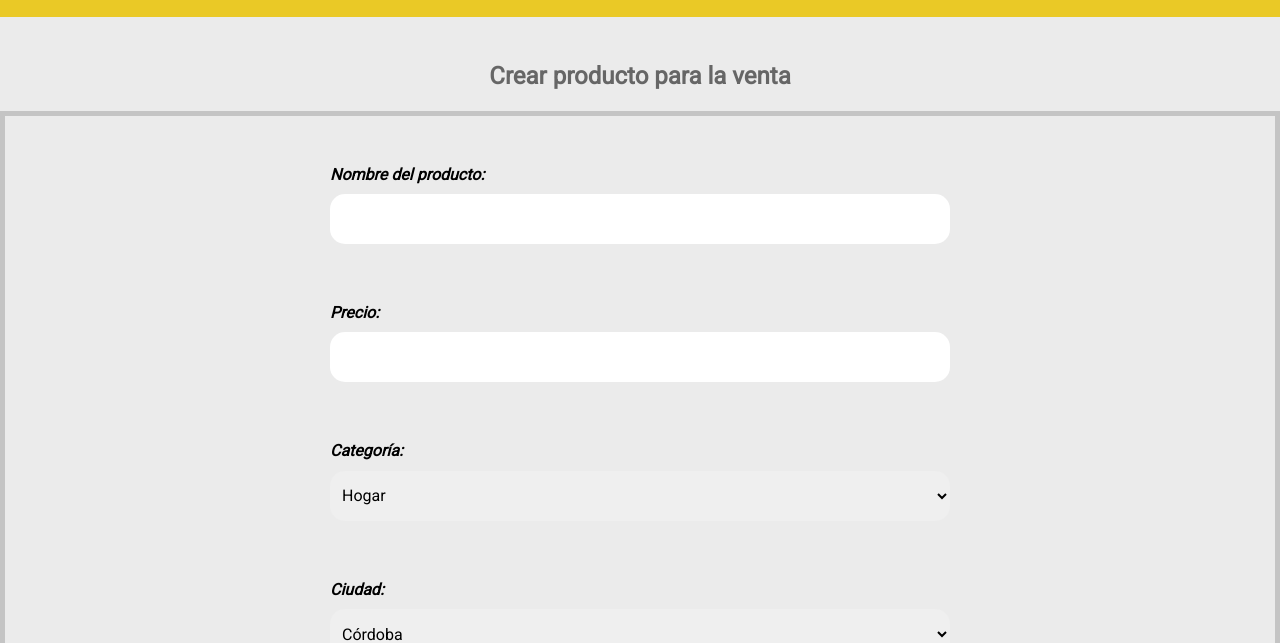
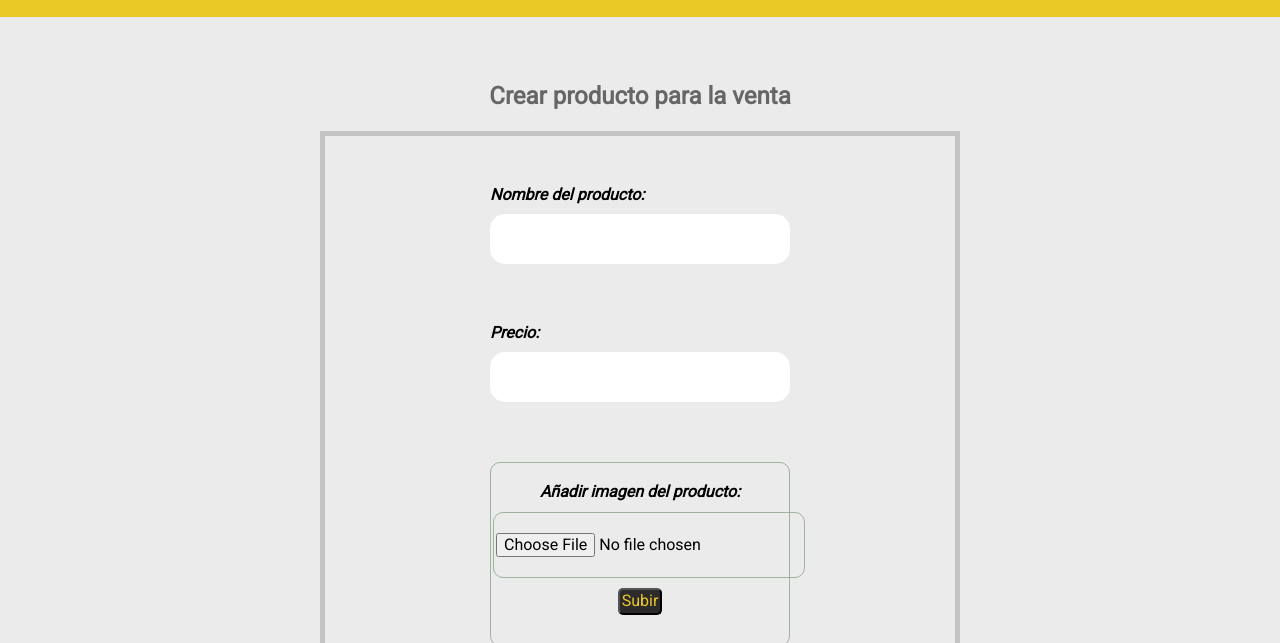
Before and after one commit to matiliendogit/Mercado-Liebre, a website: page views/create-product.html in a window 1280 px wide. Shown: the part 157-800 px from the top of the page. Drawn offline with Linux system fonts and the light colour scheme.

Commit message:
Final changes

```diff
--- a/public/css/create-product-styles.css
+++ b/public/css/create-product-styles.css
@@ -2,6 +2,10 @@
 
 main{
     margin-top: 220px;
+    display: flex;
+    flex-direction: column;
+    flex-wrap: nowrap;
+    align-items: center;
 }
 
 h3{
@@ -17,12 +21,12 @@ h3{
     align-content: center;
     flex-direction: column;
     border: solid 5px rgba(44, 42, 42, 0.2);
+    width: 97%;
 }
 
 .form-div{
     margin: 30px 0;
     text-align: left;
-    width: 100%;
 
 }
 
@@ -65,6 +69,23 @@ input[type="radio"]:focus {
     outline: none;
     transform: scale(1.5);
 }
+
+.boton-subir-img-product{
+    padding: 2px;
+    border-radius: 5px;
+    background-color: #2c2a2a;
+    color: #eac926;
+    margin: 10px 0;
+
+}
+
+#img-product{
+    border: solid 1px #9db29f ;
+    border-radius: 10px;
+    padding: 20px 2px;
+    text-align: center;
+}
+
 
 
 #div-radio{
@@ -158,6 +179,10 @@ input[type="radio"]:focus {
 
 @media (min-width: 769px){
 
+    .create-form{
+        width: 75%;
+    }
+
     .form-div{
         width: 70%;
     }
@@ -174,6 +199,9 @@ input[type="radio"]:focus {
 
 @media (min-width: 1199px){
 
+    .create-form{
+        width: 50%;
+    }
 
     .form-div{
         width: 50%;
--- a/views/create-product.html
+++ b/views/create-product.html
@@ -71,6 +71,11 @@
             <div class="form-div">
                 <label>Precio:</label>
                 <input type="number" name="price" placeholder="Precio ($550.2)" class="form-inputs">
+            </div>
+            <div class="form-div" id="img-product">
+                <label class="label-mobile">Añadir imagen del producto:</label>
+                <input type="file" name="img-product" id="img-product" accept=".jpg, .jpej, .png" required>
+                <input class="boton-subir-img-product" type="submit" name="subir" value="Subir">
             </div>
             <div class="form-div">
                 <label id="sub-titles">Categoría:</label>
```
Also changed, not shown: views/register.html (+2 -2 lines).
